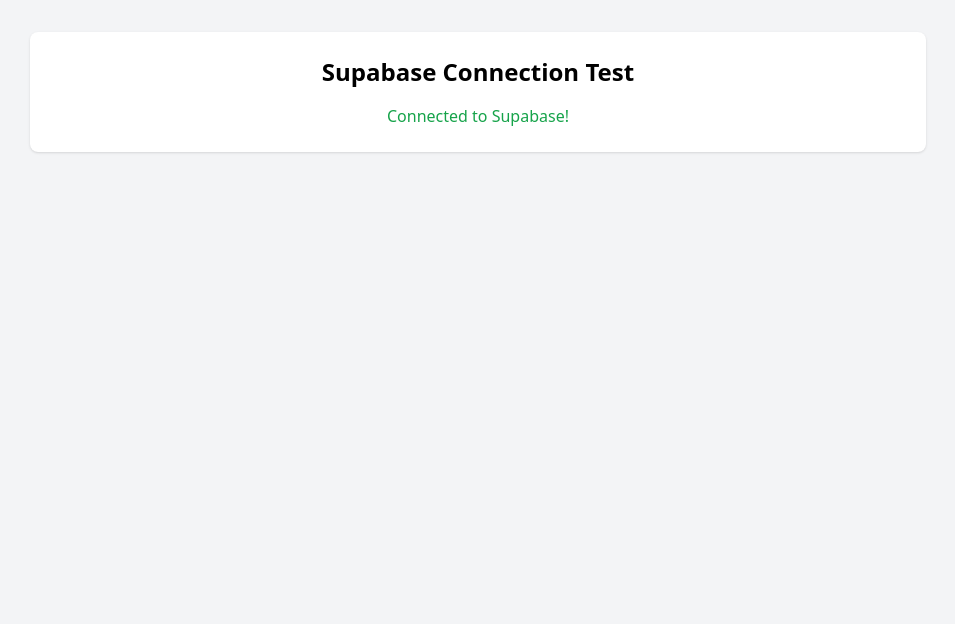
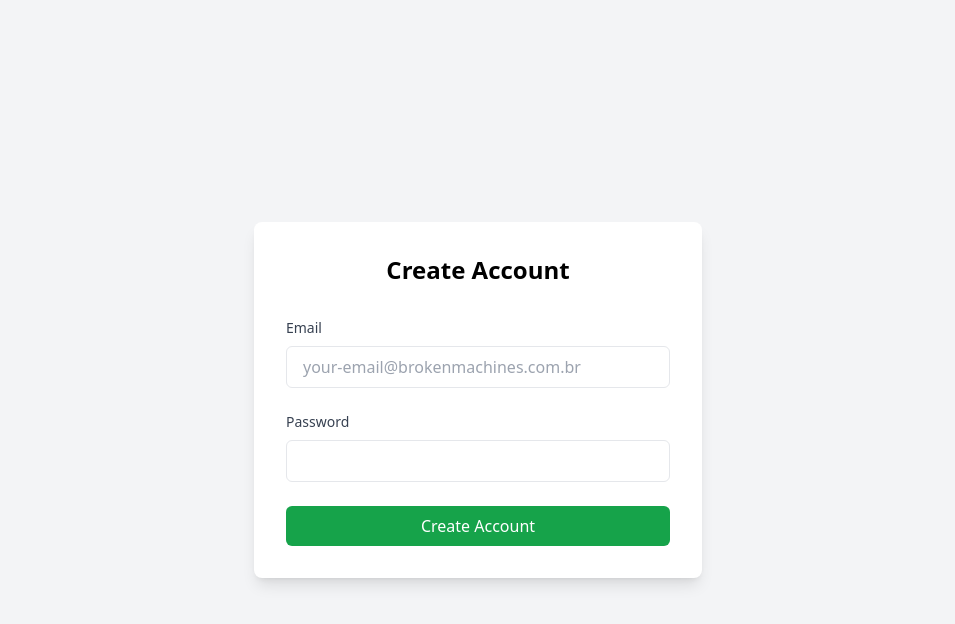
Before and after one commit to filipe-vieiras/teste-app, a React (Create React App) app: page /signup in a window 1280 px wide. Shown: the top 624 px of the page, without its empty margins (162-1117 px from the left). Built offline with nearby package versions, Linux system fonts and the light colour scheme.

Commit message:
fix: authentication flow and routing issues

```diff
--- a/package.json
+++ b/package.json
@@ -17,6 +17,7 @@
     "@supabase/supabase-js": "^2.48.1",
     "react": "^18.2.0",
     "react-dom": "^18.2.0",
+    "react-router-dom": "^7.2.0",
     "react-scripts": "^5.0.1"
   },
   "browserslist": {
--- a/src/App.js
+++ b/src/App.js
@@ -1,40 +1,61 @@
 import React, { useEffect, useState } from 'react';
-import { supabase } from './supabase';  // Updated import path
+import { BrowserRouter as Router, Routes, Route, Navigate } from 'react-router-dom';
+import { supabase } from './supabase';
+import Login from './components/Login';
+import SignUp from './components/SignUp';
+import Dashboard from './components/Dashboard';
+import EmailConfirmSuccess from './components/EmailConfirmSuccess';
 
 function App() {
-  const [connectionStatus, setConnectionStatus] = useState('Checking...');
+  const [session, setSession] = useState(null);
+  const [loading, setLoading] = useState(true);
 
   useEffect(() => {
-    async function testConnection() {
-      try {
-        const { data, error } = await supabase.auth.getSession();
-        if (error) {
-          setConnectionStatus('Connection Error');
-          console.error('Supabase connection error:', error);
-        } else {
-          setConnectionStatus('Connected to Supabase!');
-          console.log('Supabase connection successful');
-        }
-      } catch (error) {
-        setConnectionStatus('Connection Error');
-        console.error('Error:', error);
-      }
-    }
+    supabase.auth.getSession().then(({ data: { session } }) => {
+      setSession(session);
+      setLoading(false);
+    });
 
-    testConnection();
+    const {
+      data: { subscription },
+    } = supabase.auth.onAuthStateChange((_event, session) => {
+      setSession(session);
+      setLoading(false);
+    });
+
+    return () => subscription.unsubscribe();
   }, []);
 
+  if (loading) {
+    return (
+      <div className="min-h-screen bg-gray-100 flex items-center justify-center">
+        <div className="text-xl text-gray-600">Loading...</div>
+      </div>
+    );
+  }
+
   return (
-    <div className="min-h-screen bg-gray-100 p-8">
-      <div className="max-w-4xl mx-auto bg-white rounded-lg shadow p-6">
-        <h1 className="text-2xl font-bold text-center mb-4">
-          Supabase Connection Test
-        </h1>
-        <p className={`text-center ${connectionStatus.includes('Error') ? 'text-red-600' : 'text-green-600'}`}>
-          {connectionStatus}
-        </p>
-      </div>
-    </div>
+    <Router>
+      <Routes>
+        <Route
+          path="/login"
+          element={session ? <Navigate to="/dashboard" /> : <Login />}
+        />
+        <Route
+          path="/signup"
+          element={session ? <Navigate to="/dashboard" /> : <SignUp />}
+        />
+        <Route
+          path="/dashboard"
+          element={session ? <Dashboard /> : <Navigate to="/login" />}
+        />
+        <Route path="/email-confirm-success" element={<EmailConfirmSuccess />} />
+        <Route
+          path="/"
+          element={<Navigate to={session ? "/dashboard" : "/login"} />}
+        />
+      </Routes>
+    </Router>
   );
 }
 
--- /dev/null
+++ b/src/components/Dashboard.js
@@ -0,0 +1,63 @@
+import React, { useEffect, useState } from 'react';
+import { supabase } from '../supabase';
+import { useNavigate } from 'react-router-dom';
+
+function Dashboard() {
+  const navigate = useNavigate();
+  const [loading, setLoading] = useState(true);
+
+  useEffect(() => {
+    const checkUser = async () => {
+      const { data: { session } } = await supabase.auth.getSession();
+      if (!session) {
+        navigate('/login');
+      }
+      setLoading(false);
+    };
+    checkUser();
+  }, [navigate]);
+
+  const handleSignOut = async () => {
+    try {
+      await supabase.auth.signOut();
+      window.location.href = '/login';
+    } catch (error) {
+      console.error('Error:', error);
+      window.location.href = '/login';
+    }
+  };
+
+  if (loading) {
+    return (
+      <div className="min-h-screen bg-gray-100 flex items-center justify-center">
+        <div className="text-xl text-gray-600">Loading...</div>
+      </div>
+    );
+  }
+
+  return (
+    <div className="min-h-screen bg-gray-100 p-8">
+      <div className="max-w-4xl mx-auto bg-white rounded-lg shadow-lg p-8">
+        <div className="flex justify-between items-center mb-8">
+          <h1 className="text-2xl font-bold">
+            Welcome to Dashboard
+          </h1>
+          <button
+            onClick={handleSignOut}
+            className="bg-red-600 text-white px-4 py-2 rounded-md hover:bg-red-700 cursor-pointer"
+          >
+            Sign Out
+          </button>
+        </div>
+        <div className="bg-blue-50 border border-blue-200 rounded-lg p-6">
+          <h2 className="text-xl font-semibold mb-4">Getting Started</h2>
+          <p className="text-gray-700">
+            Welcome to your dashboard! You've successfully logged in to your account.
+          </p>
+        </div>
+      </div>
+    </div>
+  );
+}
+
+export default Dashboard;
--- /dev/null
+++ b/src/components/EmailConfirmSuccess.js
@@ -0,0 +1,26 @@
+import React from 'react';
+import { Link } from 'react-router-dom';
+
+function EmailConfirmSuccess() {
+  return (
+    <div className="min-h-screen bg-gray-100 flex items-center justify-center p-8">
+      <div className="max-w-md w-full bg-white rounded-lg shadow-lg p-8 text-center">
+        <div className="text-green-500 mb-4">
+          <svg className="w-16 h-16 mx-auto" fill="none" stroke="currentColor" viewBox="0 0 24 24">
+            <path strokeLinecap="round" strokeLinejoin="round" strokeWidth="2" d="M5 13l4 4L19 7" />
+          </svg>
+        </div>
+        <h1 className="text-2xl font-bold mb-4">Email Confirmed!</h1>
+        <p className="text-gray-600 mb-8">Your email has been successfully verified.</p>
+        <Link
+          to="/login"
+          className="inline-block bg-blue-600 text-white py-2 px-6 rounded-md hover:bg-blue-700"
+        >
+          Continue to Login
+        </Link>
+      </div>
+    </div>
+  );
+}
+
+export default EmailConfirmSuccess;
--- /dev/null
+++ b/src/components/Login.js
@@ -0,0 +1,81 @@
+import React, { useState } from 'react';
+import { supabase } from '../supabase';
+import { useNavigate, Link } from 'react-router-dom';
+
+function Login() {
+  const [email, setEmail] = useState('');
+  const [password, setPassword] = useState('');
+  const [error, setError] = useState('');
+  const [isLoading, setIsLoading] = useState(false);
+  const navigate = useNavigate();
+
+  const handleSubmit = async (e) => {
+    e.preventDefault();
+    setIsLoading(true);
+    setError('');
+
+    try {
+      const { data, error } = await supabase.auth.signInWithPassword({
+        email,
+        password,
+      });
+
+      if (error) throw error;
+      navigate('/dashboard');
+    } catch (error) {
+      setError(error.message);
+    } finally {
+      setIsLoading(false);
+    }
+  };
+
+  return (
+    <div className="min-h-screen bg-gray-100 flex items-center justify-center p-8">
+      <div className="max-w-md w-full bg-white rounded-lg shadow-lg p-8">
+        <h1 className="text-2xl font-bold text-center mb-8">Login</h1>
+        {error && (
+          <div className="bg-red-50 border border-red-200 text-red-600 rounded-md p-4 mb-4">
+            {error}
+          </div>
+        )}
+        <form onSubmit={handleSubmit} className="space-y-6">
+          <div>
+            <label className="block text-sm font-medium text-gray-700 mb-2">Email</label>
+            <input
+              type="email"
+              value={email}
+              onChange={(e) => setEmail(e.target.value)}
+              className="w-full px-4 py-2 border rounded-md focus:ring-2 focus:ring-blue-500"
+              required
+            />
+          </div>
+          <div>
+            <label className="block text-sm font-medium text-gray-700 mb-2">Password</label>
+            <input
+              type="password"
+              value={password}
+              onChange={(e) => setPassword(e.target.value)}
+              className="w-full px-4 py-2 border rounded-md focus:ring-2 focus:ring-blue-500"
+              required
+            />
+          </div>
+          <button
+            type="submit"
+            className={`w-full bg-blue-600 text-white py-2 px-4 rounded-md hover:bg-blue-700
+              ${isLoading ? 'opacity-50 cursor-not-allowed' : ''}`}
+            disabled={isLoading}
+          >
+            {isLoading ? 'Signing in...' : 'Sign In'}
+          </button>
+        </form>
+        <div className="mt-6 text-center">
+          <Link to="/signup" className="text-blue-600 hover:text-blue-800">
+            Don't have an account? Sign up
+          </Link>
+        </div>
+      </div>
+    </div>
+  );
+}
+
+export default Login;
--- /dev/null
+++ b/src/components/SignUp.js
@@ -0,0 +1,101 @@
+import React, { useState } from 'react';
+import { supabase } from '../supabase';
+import { useNavigate } from 'react-router-dom';
+
+function SignUp() {
+  const [email, setEmail] = useState('');
+  const [password, setPassword] = useState('');
+  const [error, setError] = useState('');
+  const [isLoading, setIsLoading] = useState(false);
+  const navigate = useNavigate();
+
+  const handleSubmit = async (e) => {
+    e.preventDefault();
+    setIsLoading(true);
+    setError('');
+
+    if (!email.endsWith('@brokenmachines.com.br')) {
+      setError('Only @brokenmachines.com.br emails are allowed');
+      setIsLoading(false);
+      return;
+    }
+
+    try {
+      console.log('Attempting to create user with:', { email }); // Debug log
+
+      const { data, error } = await supabase.auth.signUp({
+        email,
+        password,
+        options: {
+          data: {
+            email_confirmed: false,
+          }
+        }
+      });
+
+      console.log('Supabase response:', { data, error }); // Debug log
+
+      if (error) {
+        throw error;
+      }
+
+      if (data?.user) {
+        alert('Account created! Please check your email to confirm your registration.');
+        navigate('/login');
+      }
+    } catch (error) {
+      console.error('Full error object:', error); // Debug log
+      setError(error.message || 'Failed to create account. Please check your connection.');
+    } finally {
+      setIsLoading(false);
+    }
+  };
+
+  return (
+    <div className="min-h-screen bg-gray-100 flex items-center justify-center p-8">
+      <div className="max-w-md w-full bg-white rounded-lg shadow-lg p-8">
+        <h1 className="text-2xl font-bold text-center mb-8">Create Account</h1>
+        {error && (
+          <div className="bg-red-50 border border-red-200 text-red-600 rounded-md p-4 mb-4">
+            {error}
+          </div>
+        )}
+        <form onSubmit={handleSubmit} className="space-y-6">
+          <div>
+            <label className="block text-sm font-medium text-gray-700 mb-2">Email</label>
+            <input
+              type="email"
+              value={email}
+              onChange={(e) => setEmail(e.target.value)}
+              className="w-full px-4 py-2 border rounded-md focus:ring-2 focus:ring-blue-500"
+              placeholder="your-email@brokenmachines.com.br"
+              disabled={isLoading}
+              required
+            />
+          </div>
+          <div>
+            <label className="block text-sm font-medium text-gray-700 mb-2">Password</label>
+            <input
+              type="password"
+              value={password}
+              onChange={(e) => setPassword(e.target.value)}
+              className="w-full px-4 py-2 border rounded-md focus:ring-2 focus:ring-blue-500"
+              disabled={isLoading}
+              required
+            />
+          </div>
+          <button
+            type="submit"
+            className={`w-full bg-green-600 text-white py-2 px-4 rounded-md hover:bg-green-700
+              ${isLoading ? 'opacity-50 cursor-not-allowed' : ''}`}
+            disabled={isLoading}
+          >
+            {isLoading ? 'Creating Account...' : 'Create Account'}
+          </button>
+        </form>
+      </div>
+    </div>
+  );
+}
+
+export default SignUp;
--- a/src/supabase.js
+++ b/src/supabase.js
@@ -1,6 +1,6 @@
 import { createClient } from '@supabase/supabase-js';
 
-const supabaseUrl = 'https://cutsrniwvadkiuzparie.supabase.coCT_URL';
+const supabaseUrl = 'https://cutsrniwvadkiuzparie.supabase.co';  // Note: removed 'CT_URL' from the end
 const supabaseAnonKey = 'eyJhbGciOiJIUzI1NiIsInR5cCI6IkpXVCJ9.eyJpc3MiOiJzdXBhYmFzZSIsInJlZiI6ImN1dHNybml3dmFka2l1enBhcmllIiwicm9sZSI6ImFub24iLCJpYXQiOjE3Mzc1NTMyMjAsImV4cCI6MjA1MzEyOTIyMH0.P3QZDCiZhwmcpEBNXDtB5R1PImvanJ7w4_ovsIVKVxI';
 
 export const supabase = createClient(supabaseUrl, supabaseAnonKey);
```
Also changed, not shown: 1 other file (tests, documents, lock files or other folders).
